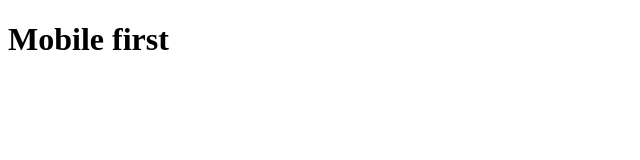
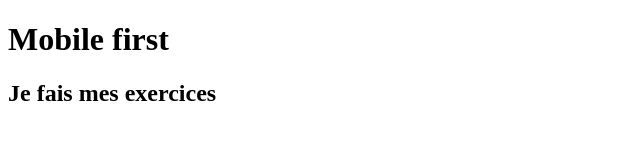
Before and after one commit to Dedel972/photoapp, a plain HTML site: page index.html in a window 1280 px wide. Shown: the whole page, without its empty margins (0-640 px from the left). Drawn offline with Linux system fonts and the light colour scheme.

Commit message:
ajout de titre H2

```diff
--- a/index.html
+++ b/index.html
@@ -9,6 +9,7 @@
 </head>
 <body>
     <h1>Mobile first</h1>
+    <h2>Je fais mes exercices</h2>
 
 </body>
 </html>
```
